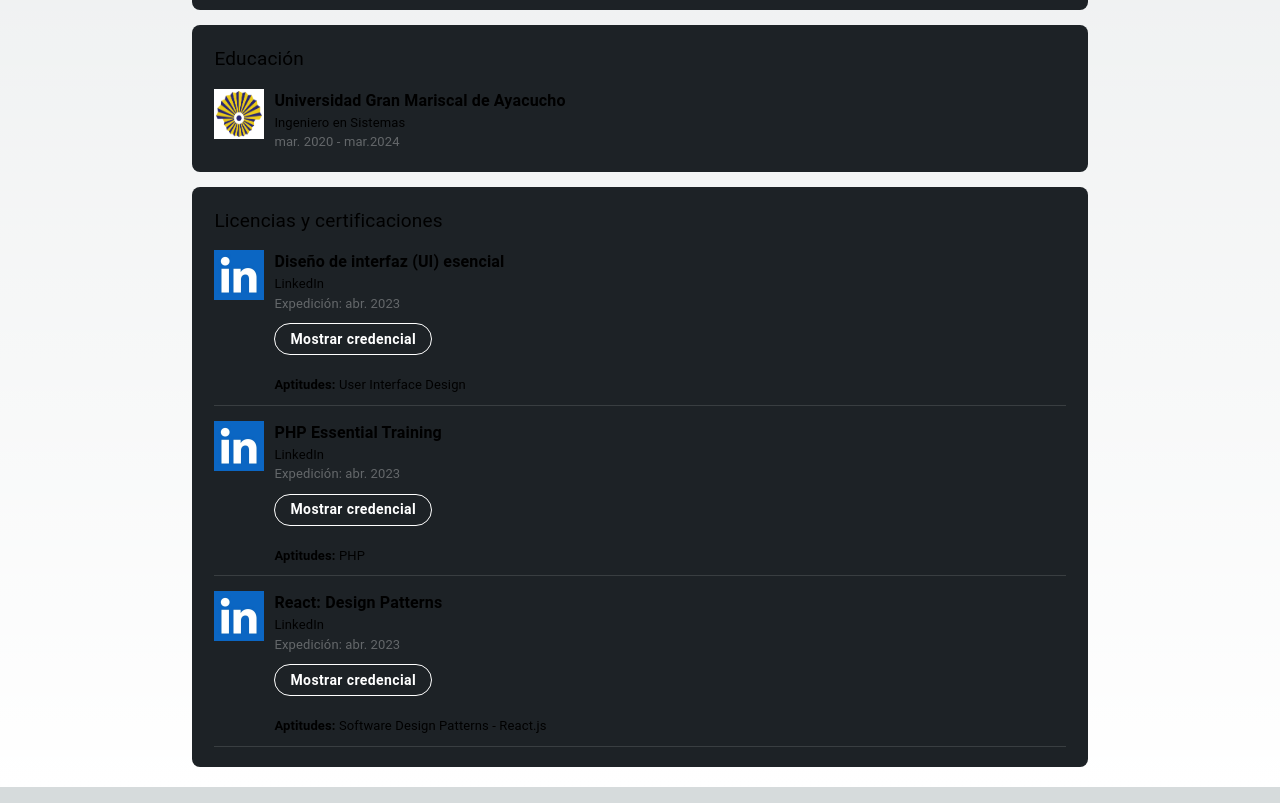
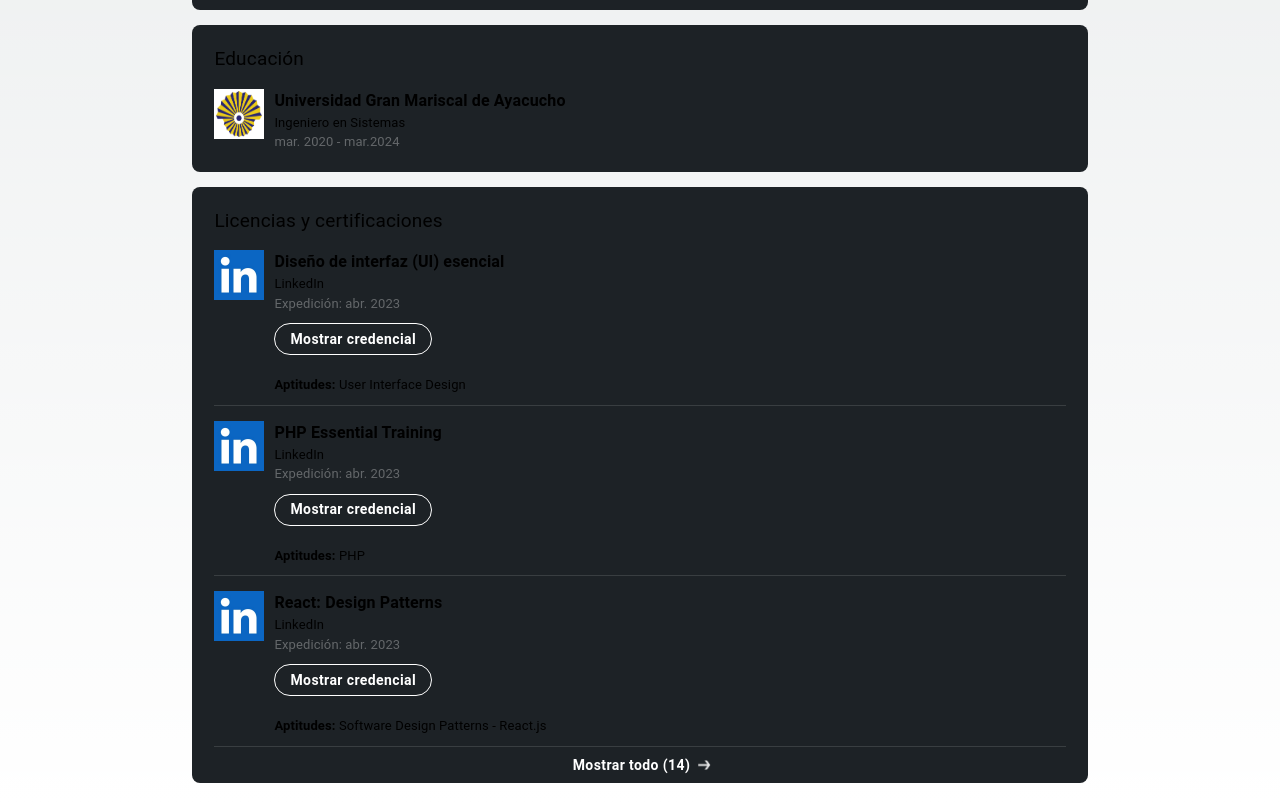
Before and after one commit to telnesito/portfolio, a Next.js app: page / in a window 1280 px wide. Shown: the part 1407-2210 px from the top of the page. Built offline with nearby package versions, Linux system fonts and the light colour scheme.

Commit message:
mostrar todo btn

```diff
--- a/src/app/components/Certification.jsx
+++ b/src/app/components/Certification.jsx
@@ -1,5 +1,5 @@
 import React from 'react'
-import { Box, Typography } from '@mui/material'
+import { Box, Typography, Button } from '@mui/material'
 import { CERTIFICACIONES } from '../const/certificaciones'
 import ButtonLinkedin from './Button'
 import Image from 'next/image'
@@ -9,13 +9,13 @@ const Certification = () => {
       component={'section'}
       height={'auto'}
       paddingTop={'20px'}
-      paddingBottom={'20px'}
       bgcolor={'#1D2226'}
       width={'100%'}
       borderRadius={'8px'}
       display={'flex'}
       justifyContent={'center'}
       alignItems={'center'}
+      flexDirection={'column'}
     >
       <Box
         width={'95%'} display={'flex'} flexDirection={'column'} gap={'15px'}
@@ -34,8 +34,13 @@ const Certification = () => {
             <Typography mb={'10px'} fontSize={'13px'} mt={'20px'}><b>Aptitudes:</b> {aptitude}</Typography>
           </Box>
         </Box>)}
-
       </Box>
+      <Button endIcon={<Image alt='arrow btn' height={10} width={13} src={'/images/arrow.png'} />} fullWidth variant='text' sx={{
+        textTransform: 'initial',
+        fontSize: '14px',
+        fontWeight: '600',
+        color: 'white'
+      }}>Mostrar todo (14) </Button>
     </Box>
   )
 }
```
Also changed, not shown: public/images/arrow.png (added).
